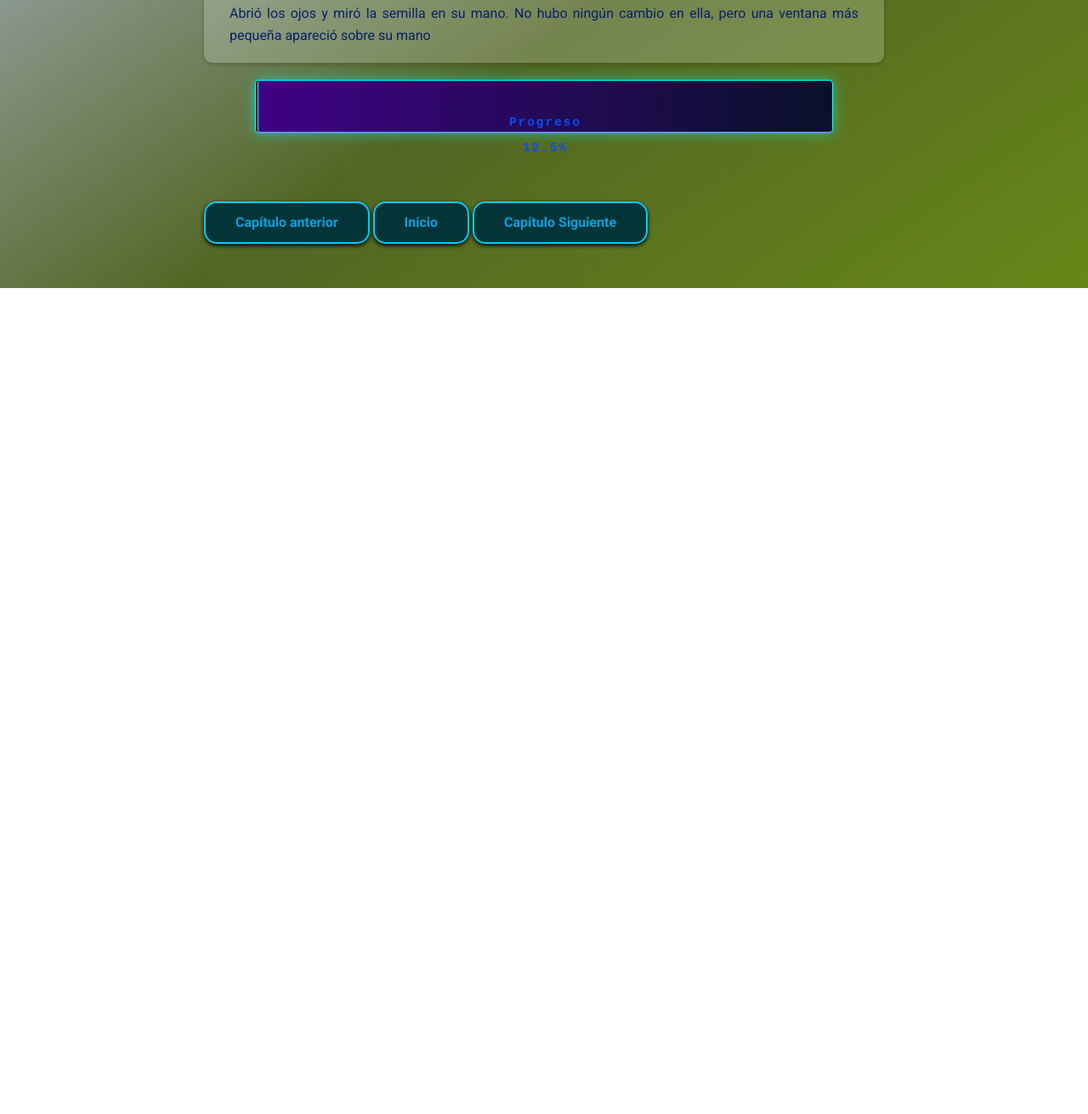
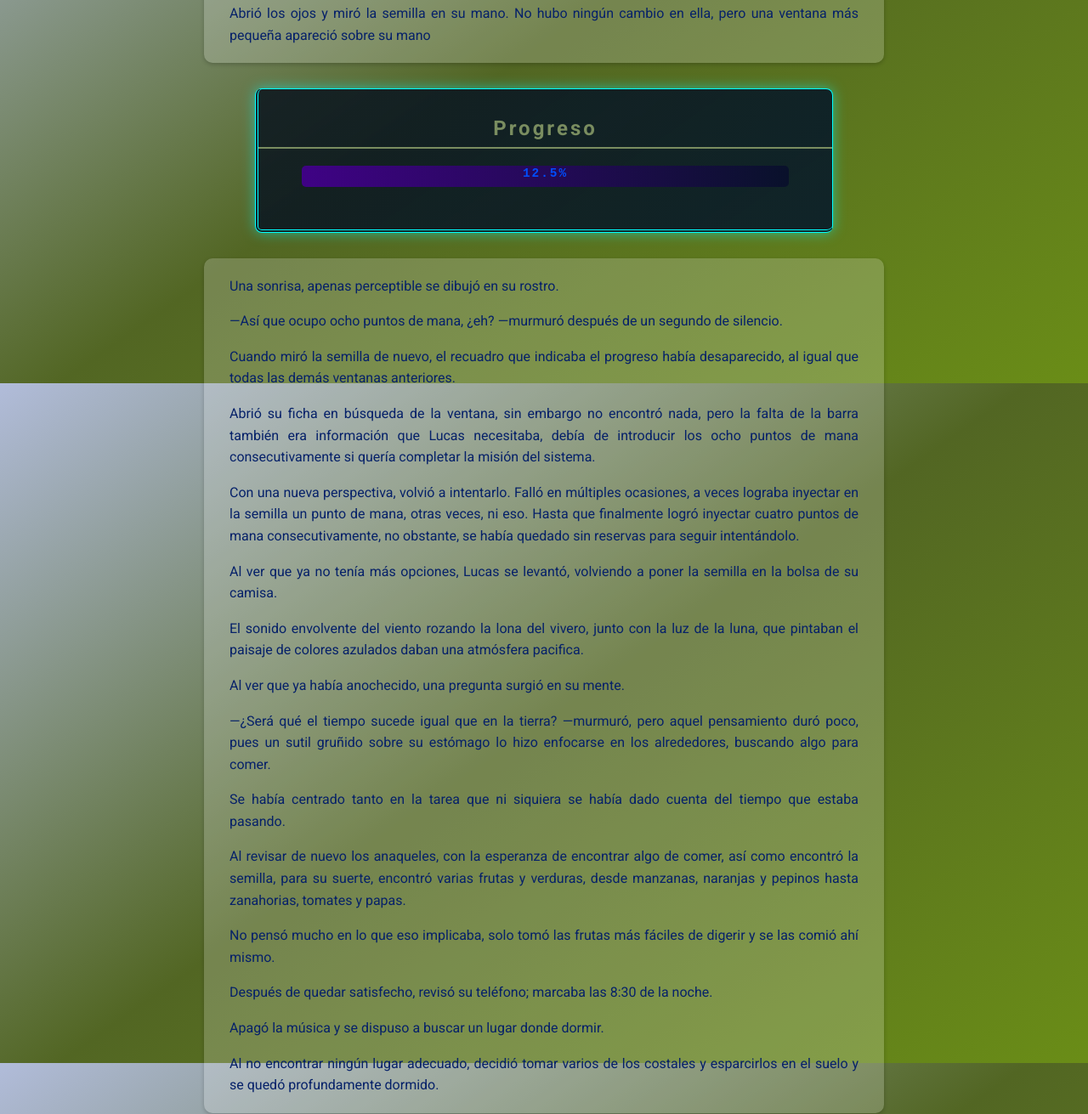
Before and after one commit to NachoCatrasho/CosechaDelFin, a plain HTML site: page caps/cdf2.html in a window 1280 px wide. Shown: the part 6749-8060 px from the top of the page at 85% size. Before the commit the page ends 7088 px from the top, so only its background shows below. Drawn offline with Linux system fonts and the light colour scheme.

Commit message:
capitulo 2 completado

```diff
--- a/caps/cdf2.html
+++ b/caps/cdf2.html
@@ -21,7 +21,9 @@
          color: #062169;
       }
 
-      .progress {
+      .progress p {
+         margin: 0;
+         padding: 0;
          background: linear-gradient(90deg, #3f0285, #09112b);
          height: 25px;
          color: #004dff;
@@ -29,7 +31,6 @@
          width: 85%;
          margin: 20px auto;
          border-radius: 5px;
-         border-bottom: 2px solid #668fef;
       }
 
       #ficha {
@@ -411,9 +412,54 @@
          </section>
 
          <aside class="ventana progress">
-            <p>Progreso</p>
+            <h3 class="tituloV">Progreso</h3>
             <p>12.5%</p>
          </aside>
+
+         <section class="text">
+            <p>Una sonrisa, apenas perceptible se dibujó en su rostro.</p>
+
+            <p>—Así que ocupo ocho puntos de mana, ¿eh? —murmuró después de un segundo de silencio.</p>
+
+            <p>Cuando miró la semilla de nuevo, el recuadro que indicaba el progreso había desaparecido, al igual que
+               todas las demás ventanas anteriores.</p>
+
+            <p>Abrió su ficha en búsqueda de la ventana, sin embargo no encontró nada, pero la falta de la barra también
+               era información que Lucas necesitaba, debía de introducir los ocho puntos de mana consecutivamente si
+               quería completar la misión del sistema.</p>
+
+            <p>Con una nueva perspectiva, volvió a intentarlo. Falló en múltiples ocasiones, a veces lograba inyectar en
+               la semilla un punto de mana, otras veces, ni eso. Hasta que finalmente logró inyectar cuatro puntos de
+               mana consecutivamente, no obstante, se había quedado sin reservas para seguir intentándolo.</p>
+
+            <p>Al ver que ya no tenía más opciones, Lucas se levantó, volviendo a poner la semilla en la bolsa de su
+               camisa.</p>
+
+            <p>El sonido envolvente del viento rozando la lona del vivero, junto con la luz de la luna, que pintaban el
+               paisaje de colores azulados daban una atmósfera pacifica.</p>
+
+            <p>Al ver que ya había anochecido, una pregunta surgió en su mente.</p>
+
+            <p>—¿Será qué el tiempo sucede igual que en la tierra? —murmuró, pero aquel pensamiento duró poco, pues un
+               sutil gruñido sobre su estómago lo hizo enfocarse en los alrededores, buscando algo para comer.</p>
+
+            <p>Se había centrado tanto en la tarea que ni siquiera se había dado cuenta del tiempo que estaba pasando.
+            </p>
+
+            <p>Al revisar de nuevo los anaqueles, con la esperanza de encontrar algo de comer, así como encontró la
+               semilla, para su suerte, encontró varias frutas y verduras, desde manzanas, naranjas y pepinos hasta
+               zanahorias, tomates y papas.</p>
+
+            <p>No pensó mucho en lo que eso implicaba, solo tomó las frutas más fáciles de digerir y se las comió ahí
+               mismo.</p>
+
+            <p>Después de quedar satisfecho, revisó su teléfono; marcaba las 8:30 de la noche.</p>
+
+            <p>Apagó la música y se dispuso a buscar un lugar donde dormir.</p>
+
+            <p>Al no encontrar ningún lugar adecuado, decidió tomar varios de los costales y esparcirlos en el suelo y
+               se quedó profundamente dormido.</p>
+         </section>
       </article>
 
       <footer>
```
